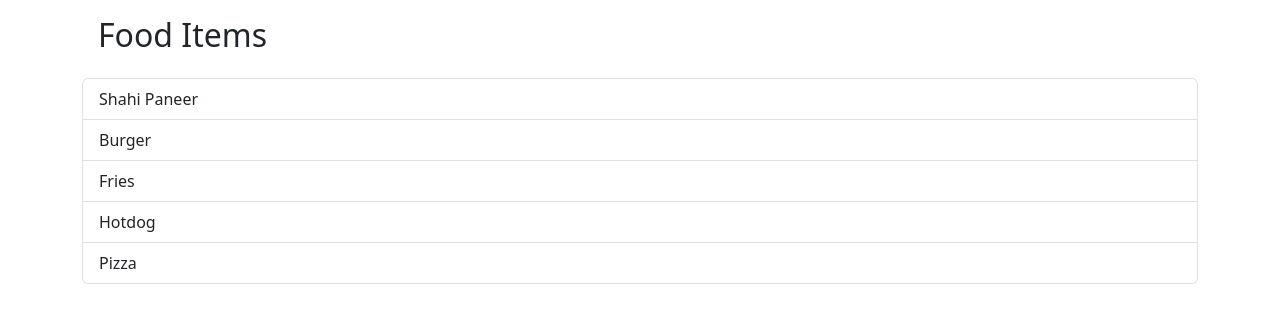
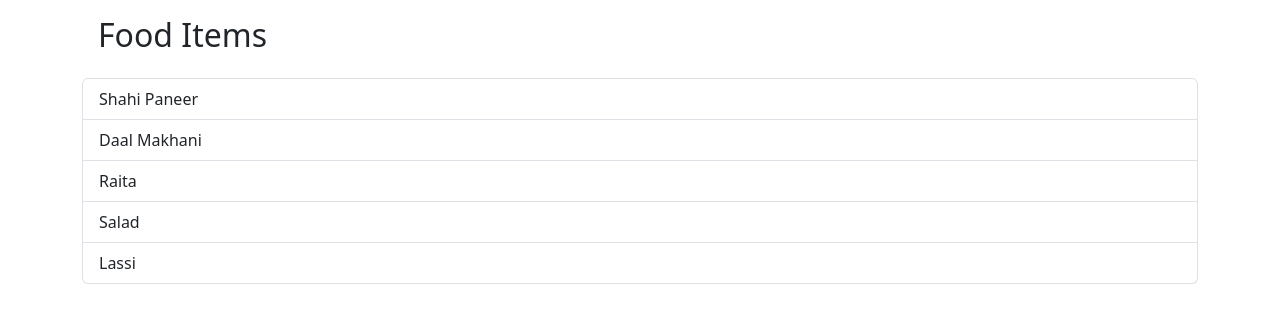
Before and after one commit to Yuvraj3905/Internal_Training, a React (Vite) app in the folder P2/vite-project/: page / in a window 1280 px wide. Shown: the top 322 px of the page. Built offline with nearby package versions, Linux system fonts and the light colour scheme.

Commit message:
implemented

```diff
--- a/P2/vite-project/src/component/FoodList.jsx
+++ b/P2/vite-project/src/component/FoodList.jsx
@@ -8,10 +8,10 @@ export default function FoodList(props) {
         <h2 className='p-3'>Food Items</h2>
     <ul className="list-group">
   <li className="list-group-item">{props.item[0]}</li>
-  <li className="list-group-item">Burger</li>
-  <li className="list-group-item">Fries</li>
-  <li className="list-group-item">Hotdog</li>
-  <li className="list-group-item">Pizza</li>
+  <li className="list-group-item">{props.item[1]}</li>
+  <li className="list-group-item">{props.item[2]}</li>
+  <li className="list-group-item">{props.item[3]}</li>
+  <li className="list-group-item">{props.item[4]}</li>
 </ul>
 
     </div>
```
